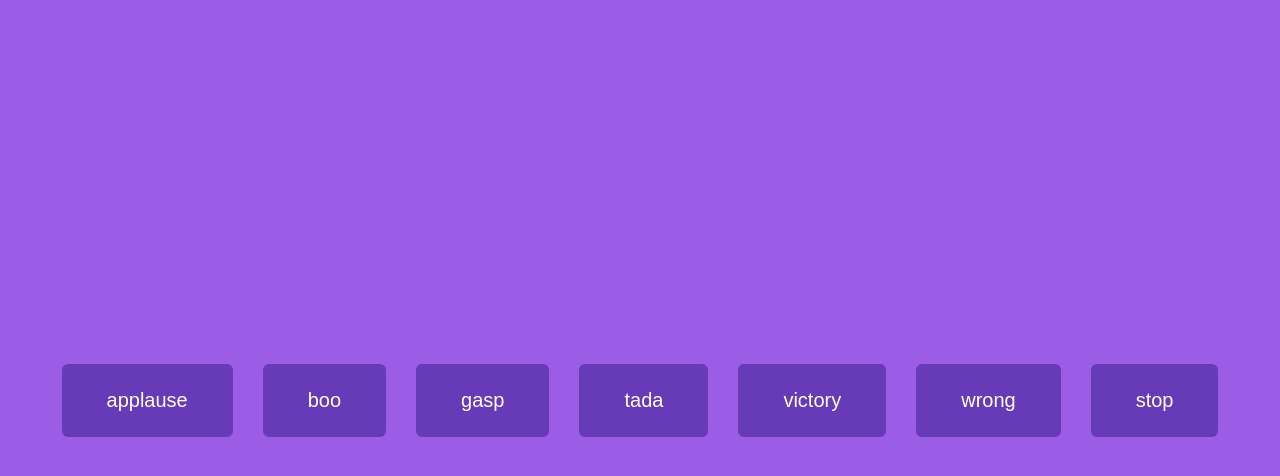
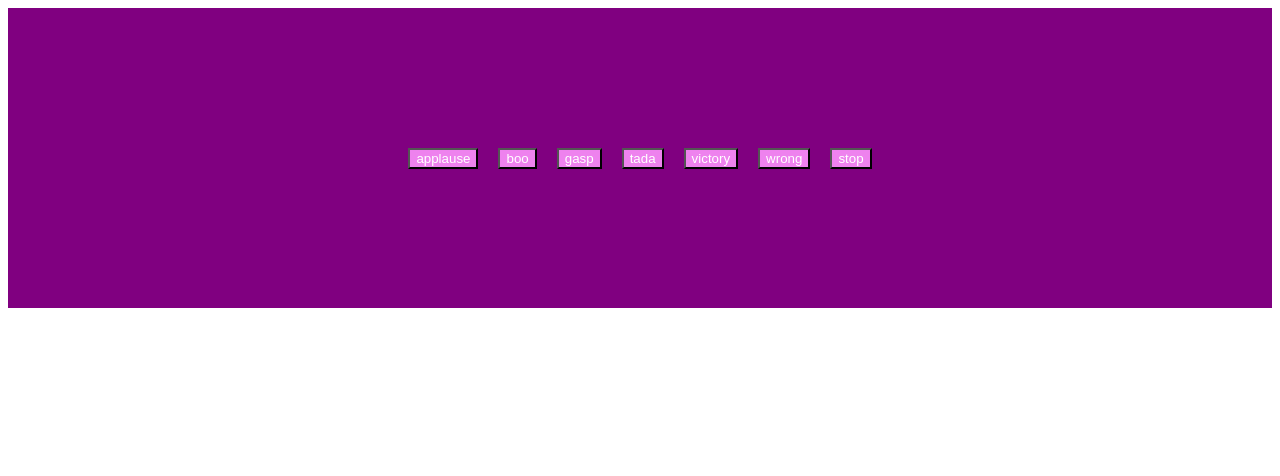
Before and after one commit to acciojob/Soundbar-Mayur-Bhardwaj, a website: page main.html in a window 1280 px wide. Drawn offline with Linux system fonts and the light colour scheme.

Commit message:
created a submission

```diff
--- a/main.html
+++ b/main.html
@@ -9,7 +9,15 @@
 <body>
 	<!-- the entire body must be written by student -->
     <!-- <script type="text/javascript" src="./script.js"> -->
-	  <div id="buttons"></div>
+	  	<div id="buttons">
+		<button class="btn">applause</button>
+		<button class="btn">boo</button>
+		<button class="btn">gasp</button>
+		<button class="btn">tada</button>
+		<button class="btn">victory</button>
+		<button class="btn">wrong</button>
+		<button class="stop">stop</button>
+	</div>
 
 	  <script src="./script.js"></script>
 
--- a/script.js
+++ b/script.js
@@ -1,34 +1,34 @@
- const sounds = ["applause", "boo", "gasp", "tada", "victory", "wrong"];
+ // const sounds = ["applause", "boo", "gasp", "tada", "victory", "wrong"];
 
-    const buttonsContainer = document.getElementById("buttons");
+ //    const buttonsContainer = document.getElementById("buttons");
 
-    sounds.forEach((sound) => {
-      const button = document.createElement("button");
-      button.classList.add("btn");
-      button.innerText = sound;
+ //    sounds.forEach((sound) => {
+ //      const button = document.createElement("button");
+ //      button.classList.add("btn");
+ //      button.innerText = sound;
 
-      const audio = new Audio(`sounds/${sound}.mp3`);
+ //      const audio = new Audio(`sounds/${sound}.mp3`);
 
-      button.addEventListener("click", () => {
-        stopSongs();
-        audio.play();
-      });
+ //      button.addEventListener("click", () => {
+ //        stopSongs();
+ //        audio.play();
+ //      });
 
-      buttonsContainer.appendChild(button);
-    });
+ //      buttonsContainer.appendChild(button);
+ //    });
 
-    const stopButton = document.createElement("button");
-    stopButton.classList.add("stop");
-    stopButton.innerText = "stop";
+ //    const stopButton = document.createElement("button");
+ //    stopButton.classList.add("stop");
+ //    stopButton.innerText = "stop";
 
-    stopButton.addEventListener("click", stopSongs);
+ //    stopButton.addEventListener("click", stopSongs);
 
-    buttonsContainer.appendChild(stopButton);
+ //    buttonsContainer.appendChild(stopButton);
 
-    function stopSongs() {
-      sounds.forEach((sound) => {
-        const audio = new Audio(`sounds/${sound}.mp3`);
-        audio.pause();
-        audio.currentTime = 0;
-      });
-    }
+ //    function stopSongs() {
+ //      sounds.forEach((sound) => {
+ //        const audio = new Audio(`sounds/${sound}.mp3`);
+ //        audio.pause();
+ //        audio.currentTime = 0;
+ //      });
+ //    }
--- a/styles.css
+++ b/styles.css
@@ -1,29 +1,12 @@
-body {
-      margin: 0;
-      height: 100vh;
-      display: flex;
-      justify-content: center;
-      align-items: center;
-      background: rgb(155, 93, 229);
-      font-family: Arial, sans-serif;
-    }
- #buttons {
-      display: flex;
-      gap: 30px;
-      flex-wrap: wrap;
-      justify-content: center;
-    }
-.btn,
-.stop {
-      background-color: rgb(103, 58, 183);
-      color: white;
-      border: none;
-      padding: 25px 45px;
-      font-size: 20px;
-      border-radius: 6px;
-      cursor: pointer;
-    }
-.btn:hover,
-.stop:hover {
-      opacity: 0.9;
-    }
+#buttons{
+	display:flex;
+	gap:20px;
+	justify-content:center;
+	align-items:center;
+	background-color:purple;
+	height:300px;
+}
+.btn,.stop{
+	color:white;
+	background-color:violet;
+}
```
